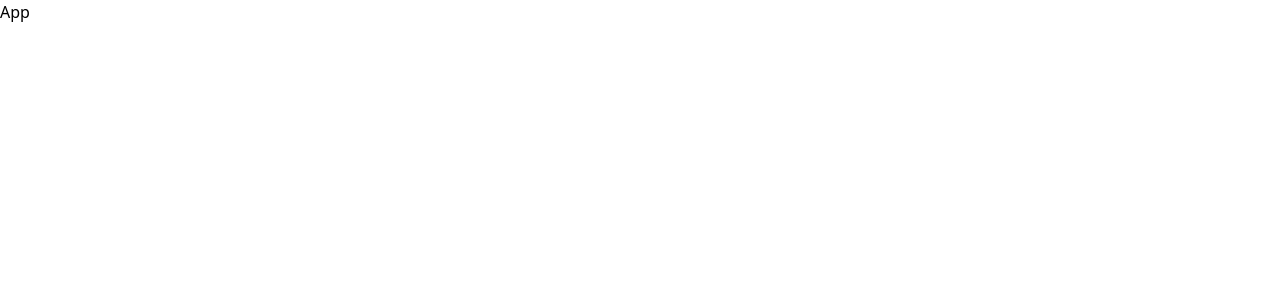
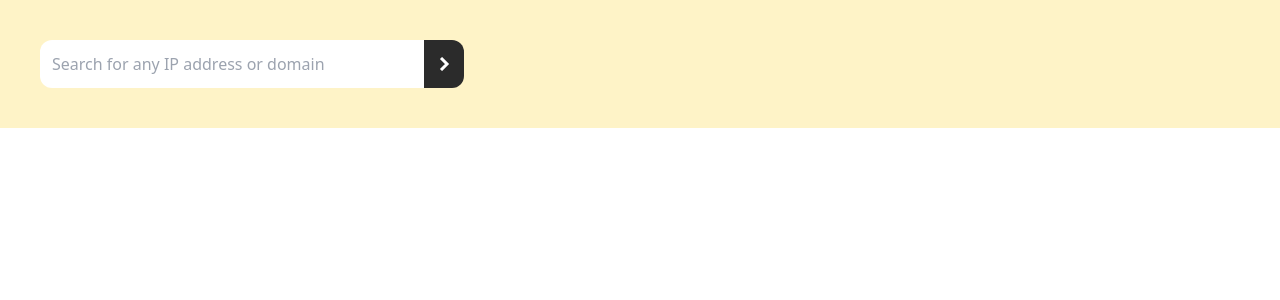
Before and after one commit to kkulek/ip-address-tracker, a React (Create React App) app: page / in a window 1280 px wide. Shown: the top 300 px of the page. Built offline with nearby package versions, Linux system fonts and the light colour scheme.

Commit message:
added SearchBar component

```diff
--- a/src/App.tsx
+++ b/src/App.tsx
@@ -1,10 +1,11 @@
 import React from 'react';
+import {SearchBar} from "./components/SearchBar";
 
 function App() {
   return (
-      <div>
-        App
-      </div>
+      <>
+      <SearchBar />
+      </>
   );
 }
 
```
